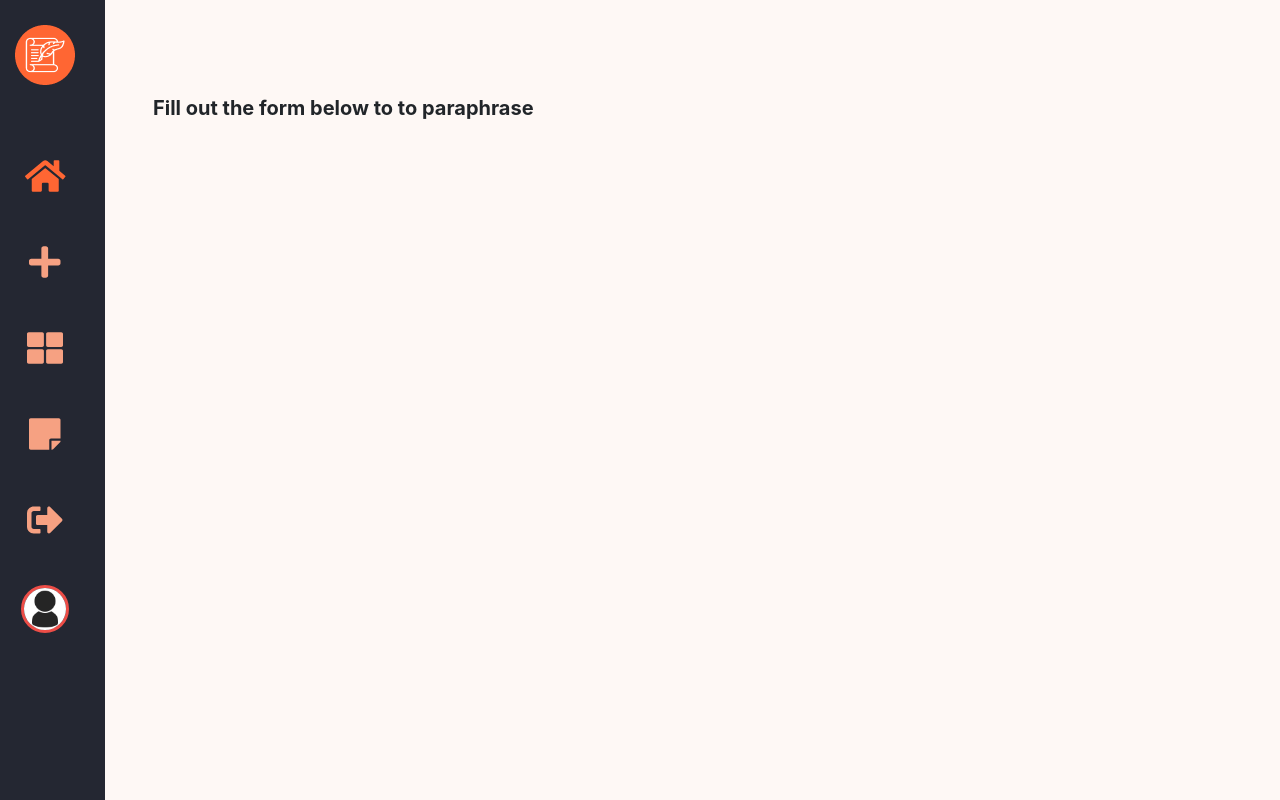
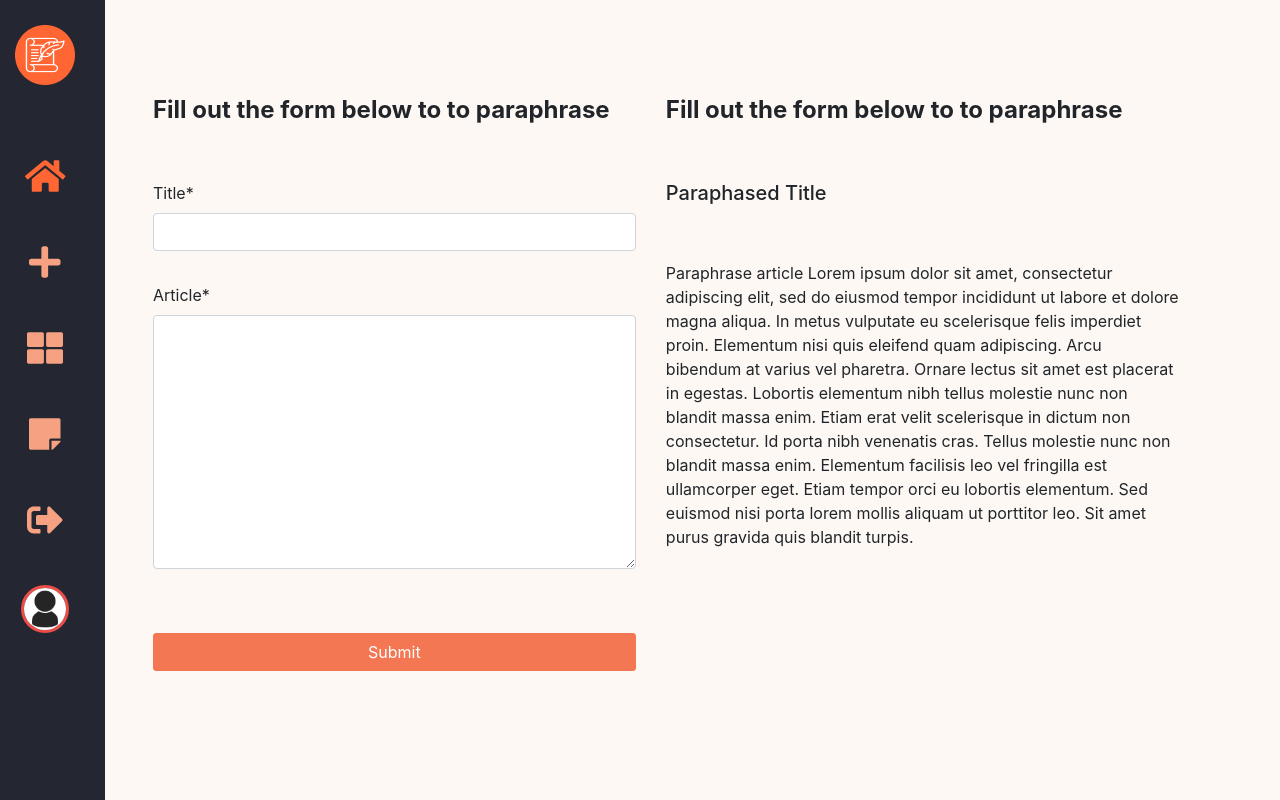
Before and after one commit to AzeezBello/toolx, a Django app: page /paraphrase/ in a window 1280 px wide. Run offline with Django 3.2, Linux system fonts and the light colour scheme; a user stored in the database is signed in; data comes from the database, SQL or seed files in the repository; both versions use the stored data as it was after the commit; some libraries are stand-ins or nearby versions.

Commit message:
Paraphrase

```diff
--- a/instant_generator/forms.py
+++ b/instant_generator/forms.py
@@ -3,7 +3,7 @@ from .models import Profile
 from django.contrib.auth.models import User
 from django.contrib.auth.forms import UserCreationForm
 from django.core.files.images import get_image_dimensions
-from .models import InstantGenerator
+from .models import *
 
 
 class InstantGeneratorForm(forms.ModelForm):
@@ -57,3 +57,9 @@ class ProfileForm(forms.ModelForm):
                 pass
 
             return avatar
+
+
+class ParaphraseForm(forms.ModelForm):
+    class Meta:
+        model = Paraphrase
+        fields = ('Title', 'Article',)
--- a/instant_generator/models.py
+++ b/instant_generator/models.py
@@ -1,5 +1,4 @@
 from django.db import models
-# from tinymce.models import HTMLField
 from django.contrib.auth.models import User
 from django.contrib.auth import get_user_model
 from django.db.models.signals import post_save
@@ -28,6 +27,15 @@ class InstantGenerator(models.Model):
         return f'{self.Get_Attention}'
 
 
+class Paraphrase(models.Model):
+    user = models.ForeignKey(get_user_model(), on_delete=models.CASCADE)
+    Title = models.CharField(max_length=255)
+    Article = models.TextField()
+
+    def __str__(self):
+        return f'{self.Title}'
+
+
 class Profile(models.Model):
     user = models.OneToOneField(User, on_delete=models.CASCADE, related_name="profile")
     avatar = models.ImageField(upload_to='avatar', blank=True, default='media/avatar/default.png')
--- a/instant_generator/templates/instant_generator/paraphrase.html
+++ b/instant_generator/templates/instant_generator/paraphrase.html
@@ -1,7 +1,7 @@
 {% extends "base.html" %}
 {% load static %}
 {% load crispy_forms_tags %}
-{% block title %} Create {% endblock %}
+{% block title %} Paraphrase {% endblock %}
 {% block content %}
 
 
@@ -13,8 +13,26 @@
         {% block icon-bar %} {% include 'icon-bar.html' %} {% endblock icon-bar %}
     </div>
 
-    <div class="col-7 mt-5 pl-5">
-        <h5 class="pt-5"><b>Fill out the form below to to paraphrase</b></h5>
+    <div class="col-5 mt-5 pl-5">
+        <h4 class="pt-5"><b>Fill out the form below to to paraphrase</b></h4>
+        <form method="post">
+            {% csrf_token %}
+            <div class="pt-5">
+                {{ form.Title|as_crispy_field }}
+            </div>
+            <div class="pt-3">
+                {{ form.Article|as_crispy_field }}
+            </div>
+            <div class="pt-5 pb-5">
+                <button type="submit" class="xbtn-primary btn btn-primary btn-block" id="signup">Submit</button>
+            </div>
+         </form>
+
+    </div>
+    <div class="col-5 mt-5 ">
+        <h4 class="pt-5"><b>Fill out the form below to to paraphrase</b></h4>
+        <h5 class="pt-5">Paraphased Title</h5>
+        <p class="pt-5">Paraphrase article Lorem ipsum dolor sit amet, consectetur adipiscing elit, sed do eiusmod tempor incididunt ut labore et dolore magna aliqua. In metus vulputate eu scelerisque felis imperdiet proin. Elementum nisi quis eleifend quam adipiscing. Arcu bibendum at varius vel pharetra. Ornare lectus sit amet est placerat in egestas. Lobortis elementum nibh tellus molestie nunc non blandit massa enim. Etiam erat velit scelerisque in dictum non consectetur. Id porta nibh venenatis cras. Tellus molestie nunc non blandit massa enim. Elementum facilisis leo vel fringilla est ullamcorper eget. Etiam tempor orci eu lobortis elementum. Sed euismod nisi porta lorem mollis aliquam ut porttitor leo. Sit amet purus gravida quis blandit turpis.</p>
 
     </div>
 
--- a/instant_generator/views.py
+++ b/instant_generator/views.py
@@ -7,7 +7,7 @@ from django.utils.http import urlsafe_base64_encode, urlsafe_base64_decode
 from django.contrib import messages
 from django.template.loader import render_to_string
 from .models import User, InstantGenerator
-from .forms import UserForm, ProfileForm, InstantGeneratorForm
+from .forms import *
 from .tokens import account_activation_token
 from django.db import transaction
 
@@ -133,9 +133,19 @@ def congratulation(request):
 
 @login_required
 def paraphrase(request):
+    if request.method == 'POST':
+        form = ParaphraseForm(request.POST)
+        if form.is_valid():
+            instance = form.save(commit=False)
+            instance.user = request.user
+            instance.save()
+            return redirect('congratulation')
+
+    else:
+        form = ParaphraseForm()
 
     context = {
-
+        'form': form
     }
 
     return render(request, 'instant_generator/paraphrase.html', context)
```
Also changed, not shown: instant_generator/admin.py (+6 -1 lines), db.sqlite3, instant_generator/migrations/0013_paraphrase.py (added).
